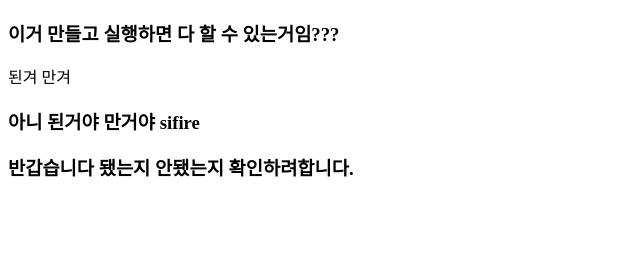
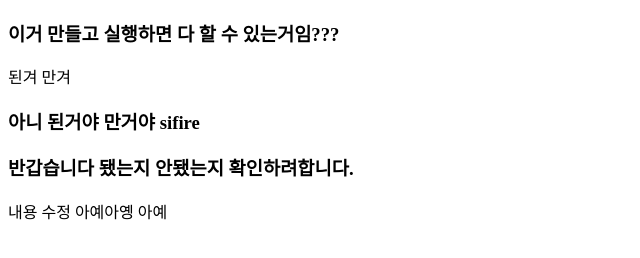
Before and after one commit to ShinJongRock/tryProject, a plain HTML site: page newtest3.html in a window 1280 px wide. Shown: the whole page, without its empty margins (0-640 px from the left). Drawn offline with Linux system fonts and the light colour scheme.

Commit message:
Update newtest3.html

```diff
--- a/newtest3.html
+++ b/newtest3.html
@@ -11,6 +11,7 @@
     <h3> 아니 된거야 만거야 sifire
 
       <h3>반갑습니다 됐는지 안됐는지 확인하려합니다.</h3>
+      내용 수정 아예아옝 아예
     </h3>
 </head>
 <body>
```
